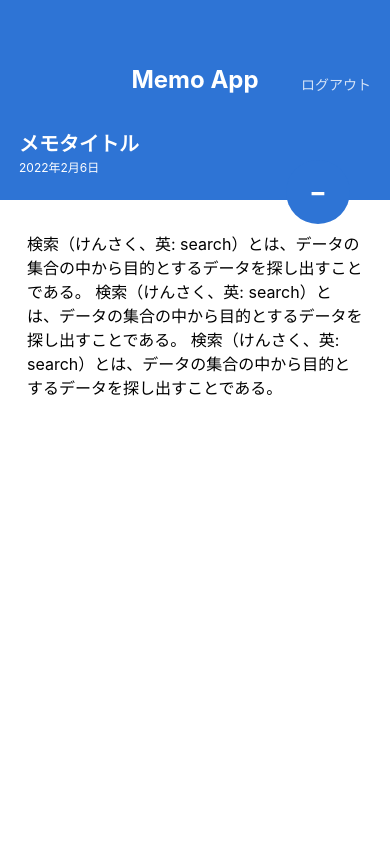
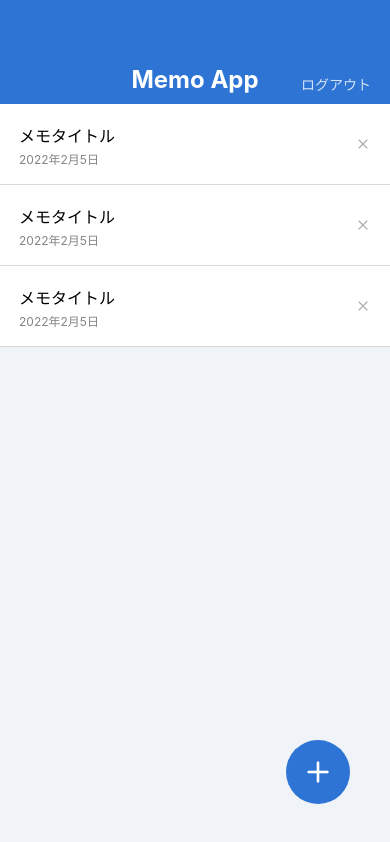
Before and after one commit to mizurest/memo-app, a React Native app: screen /MemoList in a window 390 px wide. Built offline with nearby package versions, Linux system fonts and the light colour scheme.

Commit message:
アイコン追加

```diff
--- a/App.jsx
+++ b/App.jsx
@@ -1,10 +1,10 @@
 import React from 'react';
 
 import MemoListScreen from './src/screeens/MemoListScreen';
-import MemoDetailScreen from './src/screeens/MemoDetailScreen';
+// import MemoDetailScreen from './src/screeens/MemoDetailScreen';
 
 export default function App() {
   return (
-    <MemoDetailScreen />
+    <MemoListScreen />
   );
 }
--- a/package.json
+++ b/package.json
@@ -10,6 +10,7 @@
     "eject": "expo eject"
   },
   "dependencies": {
+    "@expo/vector-icons": "^10.2.1",
     "expo": "~44.0.0",
     "expo-status-bar": "~1.2.0",
     "prop-types": "^15.7.2",
--- a/src/components/CircleButton.jsx
+++ b/src/components/CircleButton.jsx
@@ -1,19 +1,20 @@
 import { string, shape } from 'prop-types';
 import React from 'react';
-import { StyleSheet, Text, View } from 'react-native';
+import { StyleSheet, View } from 'react-native';
+import { Feather } from '@expo/vector-icons';
 
 export default function CircleButton(props) {
-  const { children, style } = props;
+  const { style, name } = props;
   return (
     <View style={[styles.circleButton, style]}>
-      <Text style={styles.circleButtonIcon}>{children}</Text>
+      <Feather name={name} size={32} color="white" />
     </View>
   );
 }
 
 CircleButton.propTypes = {
-  children: string.isRequired,
   style: shape(),
+  name: string.isRequired,
 };
 
 CircleButton.defaultProps = {
--- a/src/components/MemoList.jsx
+++ b/src/components/MemoList.jsx
@@ -1,5 +1,6 @@
 import React from 'react';
 import { StyleSheet, Text, View } from 'react-native';
+import { Feather } from '@expo/vector-icons';
 
 export default function MemoList() {
   return (
@@ -10,7 +11,7 @@
           <Text style={styles.memoListItemDate}>2022年2月5日</Text>
         </View>
         <View>
-          <Text>X</Text>
+          <Feather name="x" size={16} color="#B0B0B0" />
         </View>
       </View>
 
@@ -20,7 +21,7 @@
           <Text style={styles.memoListItemDate}>2022年2月5日</Text>
         </View>
         <View>
-          <Text>X</Text>
+          <Feather name="x" size={16} color="#B0B0B0" />
         </View>
       </View>
 
@@ -30,7 +31,7 @@
           <Text style={styles.memoListItemDate}>2022年2月5日</Text>
         </View>
         <View>
-          <Text>X</Text>
+          <Feather name="x" size={16} color="#B0B0B0" />
         </View>
       </View>
     </View>
--- a/src/screeens/MemoDetailScreen.jsx
+++ b/src/screeens/MemoDetailScreen.jsx
@@ -1,5 +1,7 @@
 import React from 'react';
-import { View, ScrollView, StyleSheet, Text } from 'react-native';
+import {
+  View, ScrollView, StyleSheet, Text,
+} from 'react-native';
 
 import AppBar from '../components/AppBar';
 import CircleButton from '../components/CircleButton';
@@ -22,7 +24,7 @@
         </Text>
       </ScrollView>
 
-      <CircleButton style={{ top: 160, bottom: 'auto' }}>-</CircleButton>
+      <CircleButton style={{ top: 160, bottom: 'auto' }} name="edit-2" />
     </View>
   );
 }
--- a/src/screeens/MemoListScreen.jsx
+++ b/src/screeens/MemoListScreen.jsx
@@ -13,7 +13,7 @@
 
       <MemoList />
 
-      <CircleButton>+</CircleButton>
+      <CircleButton name="plus" />
 
     </View>
   );
```
Also changed, not shown: 1 other file (tests, documents, lock files or other folders).
